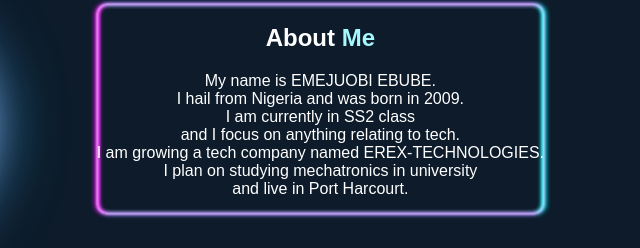
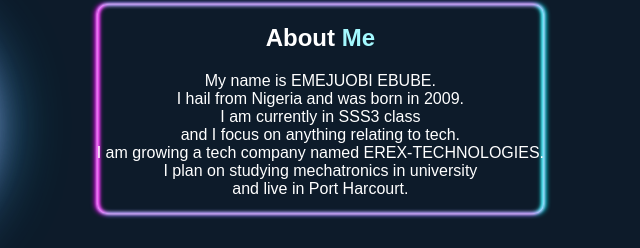
Before and after one commit to EMEJUOBI-EBUBE/EMEJUOBIEBUBE, a plain HTML site: page index.html in a window 1280 px wide. Shown: the part 543-791 px from the top of the page, 546-1186 px from the left. Drawn offline with Linux system fonts and the light colour scheme.

```diff
--- a/index.html
+++ b/index.html
@@ -228,7 +228,7 @@
     </div>
     <div class="card">
       <h2>About <span> Me</span></h2>
-    <p>My name is EMEJUOBI EBUBE. <br> I hail from Nigeria and was born in 2009. <br> I am currently in SS2 class <br> and I focus on anything relating to tech. <br> I am growing a tech company named EREX-TECHNOLOGIES. <br> I plan on studying mechatronics in university <br> and live in Port Harcourt.</p>
+    <p>My name is EMEJUOBI EBUBE. <br> I hail from Nigeria and was born in 2009. <br> I am currently in SSS3 class <br> and I focus on anything relating to tech. <br> I am growing a tech company named EREX-TECHNOLOGIES. <br> I plan on studying mechatronics in university <br> and live in Port Harcourt.</p>
   </div>
 
   </section>
```
